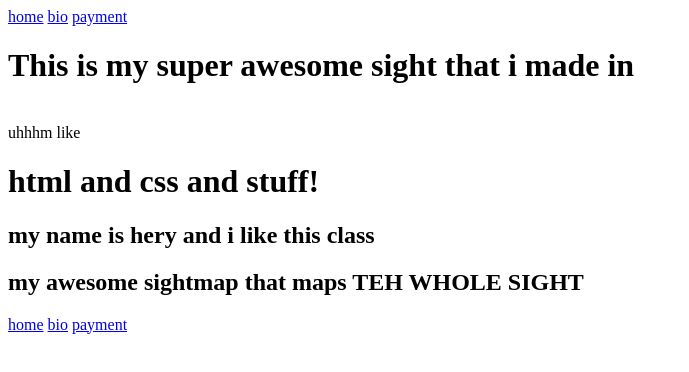
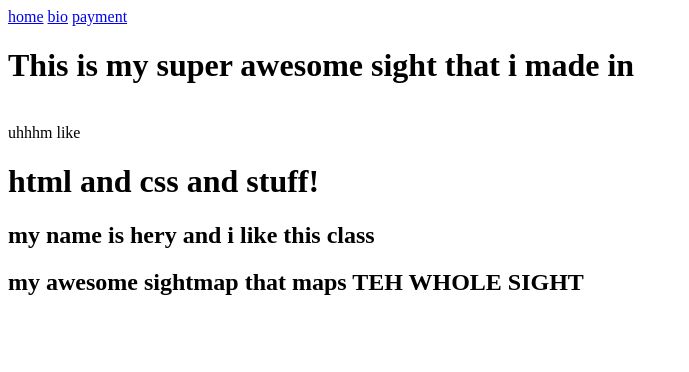
Before and after one commit to Henry-Elkington/my-awesome-website, a plain HTML site: page index.html in a window 1280 px wide. Shown: the whole page, without its empty margins (0-689 px from the left). Drawn offline with Linux system fonts and the light colour scheme.

Commit message:
rid of nav

```diff
--- a/index.html
+++ b/index.html
@@ -25,11 +25,7 @@
 
     <div>
         <h2>my awesome sightmap that maps TEH WHOLE SIGHT</h2>
-        <nav>
-            <a href="/">home</a>
-            <a href="/bio.html">bio</a>
-            <a href="/payment.html">payment</a>
-        </nav>
+
     </div>
 </body>
 </html>
```
